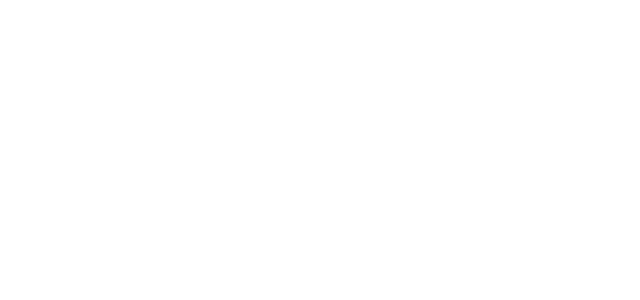
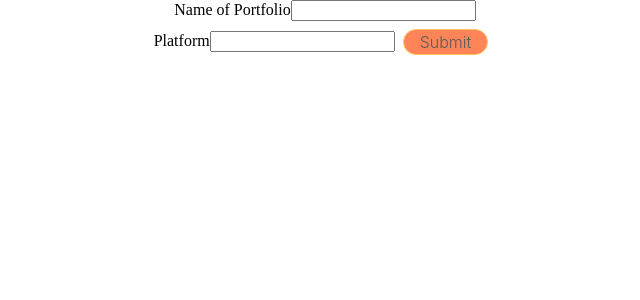
Before and after one commit to sanjusabu/FSD-2-Project, a React (Create React App) app in the folder frontend/: page /portfolio in a window 1280 px wide. Before the commit this address had no page. Shown: the top 300 px of the page, without its empty margins (315-955 px from the left). Built offline with nearby package versions, Linux system fonts and the light colour scheme; the HTML template or start-up script is replaced by a standard one.

Commit message:
portfolio

```diff
--- a/frontend/src/App.js
+++ b/frontend/src/App.js
@@ -4,7 +4,7 @@ import { BrowserRouter as Router, Route, Routes } from "react-router-dom";
 import Home from "./components/Home";
 import Transactions from "./components/transactions";
 import { Detailscontext } from "./details-context/details";
-
+import Portfolio from "./components/portfolio/portfolio";
 function App() {
   const details = [];
   let routes = (
@@ -13,6 +13,7 @@ function App() {
         <Route path="/" element={<Home />}></Route>
         <Route path="/home" element={<Home />}></Route>
         <Route path="/transactions" element={<Transactions />}></Route>
+        <Route path="/portfolio" element={<Portfolio />}></Route>
         {/* <Route path='/login' element={<Home />}></Route> */}
         {/* <Route path='/register' element={<Home />}></Route> */}
       </Routes>
--- a/frontend/src/components/createTransactions.js
+++ b/frontend/src/components/createTransactions.js
@@ -5,6 +5,7 @@ const isNotEmpty = (value) => value.trim() !== "";
 const CreateTransactions = (props) => {
   const dets = useContext(Detailscontext);
   const [formValid, setformValid] = useState(false);
+
   const {
     value: Ticker,
     valueChangeHandler: taskChange,
--- /dev/null
+++ b/frontend/src/components/portfolio/portfolio.js
@@ -0,0 +1,22 @@
+import { useState } from "react";
+import PortfolioForm from "./portfolioForm";
+import PortfolioTable from "./portfolioTable";
+const Portfolio = () => {
+  const [render, setRender] = useState([]);
+  const getPortfolio = (data) => {
+    // console.log(data);
+    setRender((prevState) => {
+      let newState = [...prevState, data];
+      return newState;
+    });
+  };
+  console.log(render);
+  return (
+    <>
+      <PortfolioForm formdets={getPortfolio} />
+      <PortfolioTable table={render} />
+    </>
+  );
+};
+
+export default Portfolio;
--- /dev/null
+++ b/frontend/src/components/portfolio/portfolioForm.js
@@ -0,0 +1,62 @@
+import useInput from "../../hooks/useInput";
+import { useEffect, useState, useContext } from "react";
+const isNotEmpty = (value) => value.trim() !== "";
+const PortfolioForm = (props) => {
+  const [formValid, setformValid] = useState(false);
+  const {
+    value: portName,
+    valueChangeHandler: portChange,
+    reset: resetName,
+  } = useInput(isNotEmpty);
+
+  const {
+    value: platformName,
+    valueChangeHandler: platformChange,
+    reset: resetPlatform,
+  } = useInput(isNotEmpty);
+
+  useEffect(() => {
+    if (platformName && portName) {
+      setformValid(true);
+    } else {
+      setformValid(false);
+    }
+  }, [platformName, portName]);
+  const submitHandler = async (e) => {
+    e.preventDefault();
+    props.formdets({
+      portfolio: portName,
+      platform: platformName,
+    });
+    resetName();
+    resetPlatform();
+  };
+  return (
+    <form onSubmit={submitHandler}>
+      <div>
+        <label for="name" style={{ color: "black" }}>
+          Name of Portfolio
+        </label>
+        <input id="name" type="text" value={portName} onChange={portChange} />
+      </div>
+
+      <div>
+        <label for="platform" style={{ color: "black" }}>
+          Platform
+        </label>
+        <input
+          id="platform"
+          type="text"
+          value={platformName}
+          onChange={platformChange}
+        />
+
+        <button disabled={!formValid} className="button-20" type="submit">
+          Submit
+        </button>
+      </div>
+    </form>
+  );
+};
+
+export default PortfolioForm;
--- /dev/null
+++ b/frontend/src/components/portfolio/portfolioTable.js
@@ -0,0 +1,14 @@
+import Check from "./portfoliotbc";
+const PortfolioTable = (props) => {
+  let count = 0;
+  return (
+    <>
+      {props.table.map((data) => {
+        count++;
+        return <Check details={data} count={count} />;
+      })}
+    </>
+  );
+};
+
+export default PortfolioTable;
--- /dev/null
+++ b/frontend/src/components/portfolio/portfoliotbc.js
@@ -0,0 +1,20 @@
+import { useState } from "react";
+const Check = (props) => {
+  console.log(props.details, props.count);
+  const [show, setShow] = useState(false);
+  const TableHandler = (e) => {
+    e.preventDefault();
+    setShow(true);
+  };
+  return (
+    <div style={{ backgroundColor: "black" }}>
+      <h2>{props.details.portfolio}</h2>
+      <h2>{props.details.platform}</h2>
+      <button onClick={TableHandler} className="button-20" id={props.count}>
+        Show Table
+      </button>
+    </div>
+  );
+};
+
+export default Check;
```
Also changed, not shown: frontend/src/components/portfolio.js (deleted).
